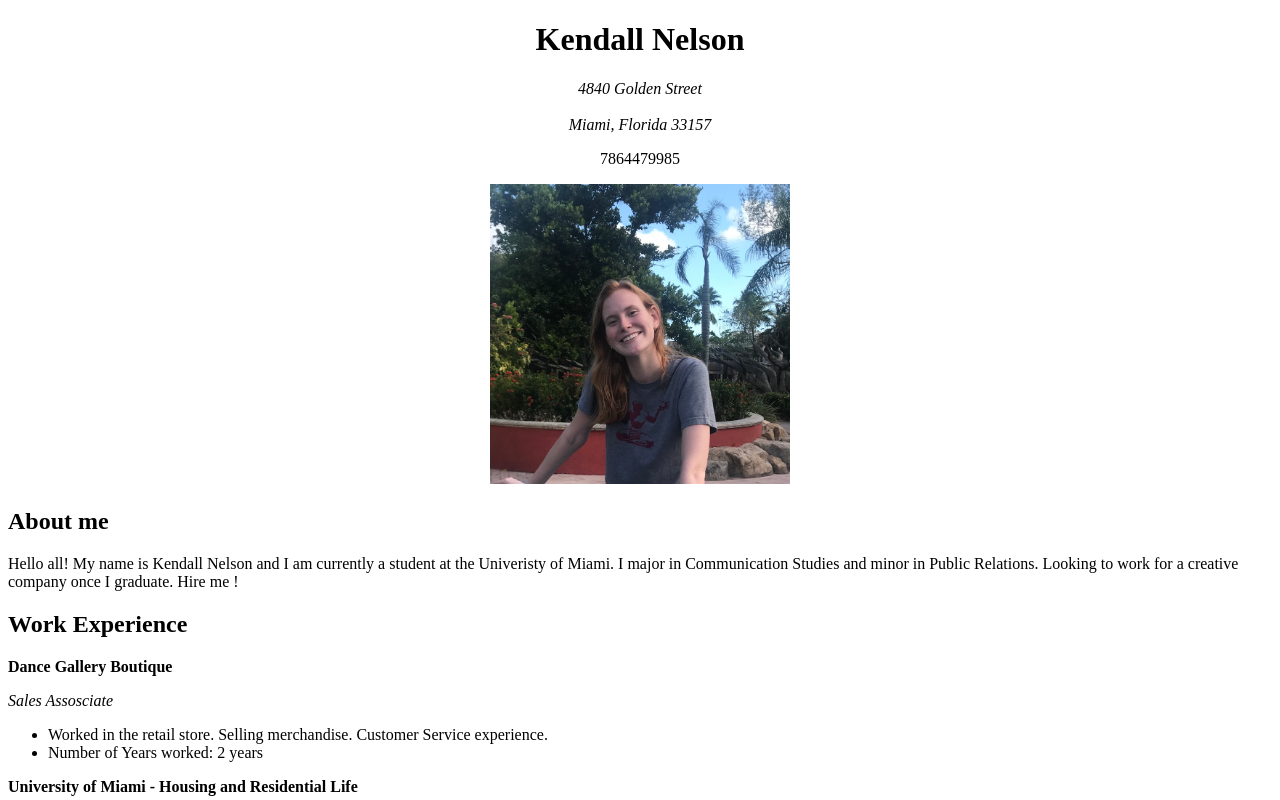
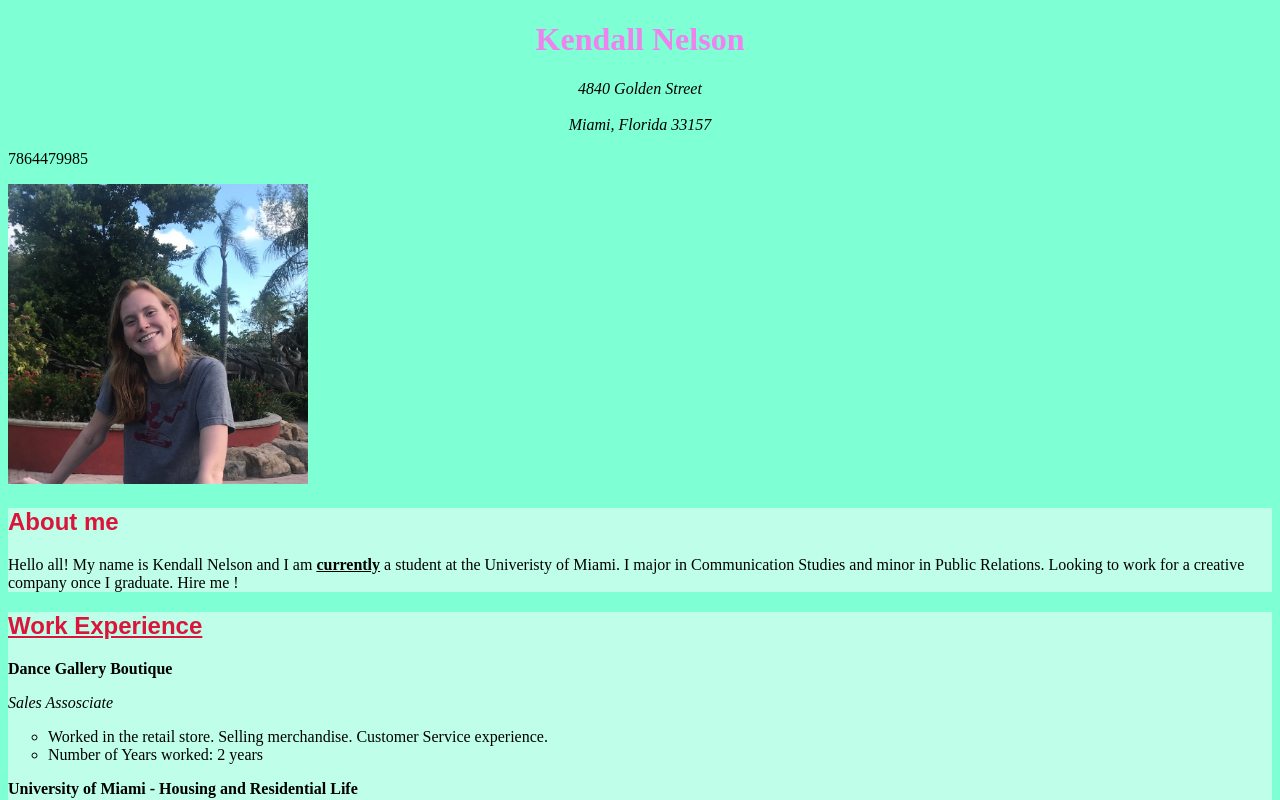
Before and after one commit to kendallnelson99/cim111, a plain HTML site: page classexamples/resumeccs/resumecss.html in a window 1280 px wide. Shown: the top 800 px of the page. Drawn offline with Linux system fonts and the light colour scheme; files whose address does not match are found by name.

Commit message:
CSS learning

```diff
--- a/hw/resume/resumecss.html
+++ b/classexamples/resumeccs/resumecss.html
@@ -7,10 +7,60 @@
     <meta name ="keywords" content="resume information">
 
     <title>Resume</title>
+
+<style>
+    body{
+      background-color:blue;
+      background-color:chartreuse;
+      background-color:Aquamarine;
+}
+
+      section{
+        background-color: white;
+background-color: rgb(255,255,255,0.5)
+/* white with a 50% opacity */
+    }
+    h1{
+color: violet;
+    }
+    h2{
+  color:Crimson;
+}
+    h2{
+  font-family:sans-serif;
+}
+    ul li{
+list-style:circle;
+}
+    a{
+  color:grey;
+  text-decoration: none;
+  /* removes underline */
+}
+a:hover{
+  background-color: purple;
+}
+a:visited{
+color:green;
+}
+/* # = ID */
+#name{
+  text-align:center;
+}
+
+.underline{
+    text-decoration: underline;
+    font-weight: bold;
+
+}
+</style>
+
+
   </head>
   <body><header>
- <center><h1>Kendall Nelson</h1>
-   <address>
+
+ <h1 id="name"> Kendall Nelson</h1>
+   <address><center>
        4840 Golden Street <br></br> Miami, Florida 33157
 
    </address>
@@ -22,11 +72,11 @@
 
 <section>
     <h2>About me</h2>
-      <p>Hello all! My name is Kendall Nelson and I am currently a student at the Univeristy of Miami. I major in Communication Studies and minor in Public Relations. Looking to work for a creative company once I graduate. Hire me !</p>
+      <p>Hello all! My name is Kendall Nelson and I am <span class="underline">currently</span> a student at the Univeristy of Miami. I major in Communication Studies and minor in Public Relations. Looking to work for a creative company once I graduate. Hire me !</p>
 <!-- should i write that????? -->
 </section>
 <section>
-<h2>Work Experience</h2>
+<h2 class="underline">Work Experience</h2>
 <strong>Dance Gallery Boutique</strong>
 <p><em>Sales Assosciate</em></p>
   <ul>
```
Also changed, not shown: 4 other files.
